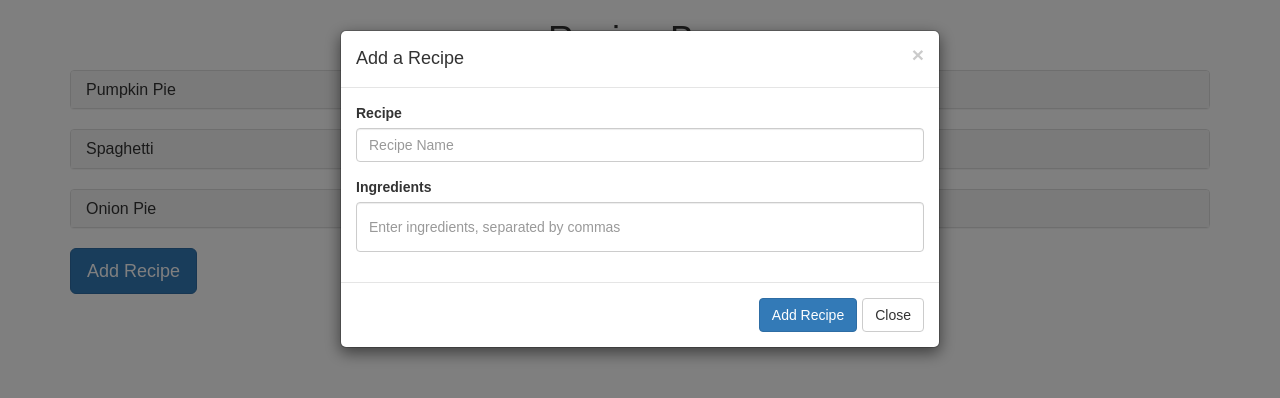
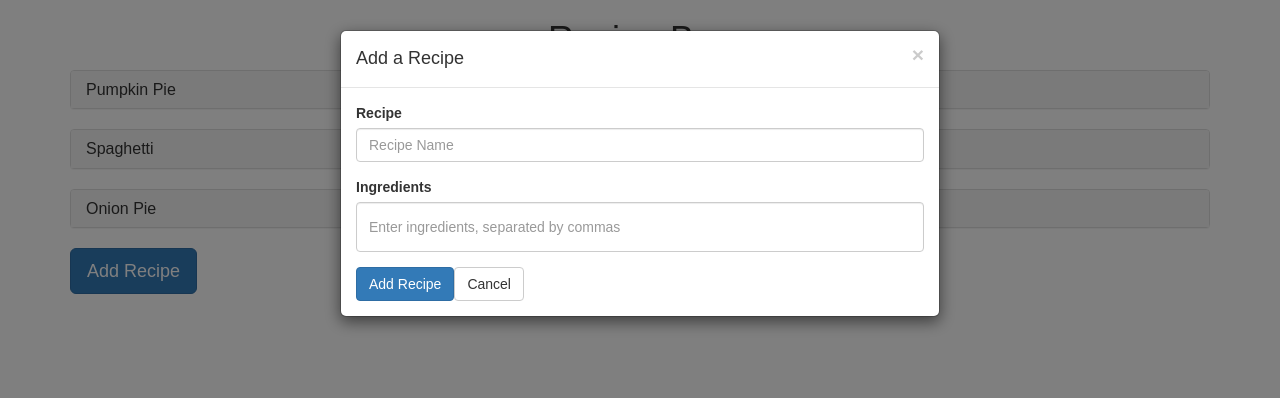
Before and after one commit to ashleydonohoe/recipe-box, a React (Create React App) app: page / in a window 1280 px wide. Both pictures are taken after a click on the button "Add Recipe". Shown: the top 398 px of the page. Built offline with nearby package versions, Linux system fonts and the light colour scheme.

Commit message:
can add recipes to array now

```diff
--- a/src/App.js
+++ b/src/App.js
@@ -4,12 +4,28 @@ import Recipes from "./Recipes";
 import AddRecipe from "./components/AddRecipe";
 
 class App extends Component {
+  constructor(props) {
+    super(props);
+
+    this.state = {
+      recipes: Recipes
+    }
+  }
+
+  addRecipe(recipe) {
+    console.log("Adding recipe");
+    const newState = this.state.recipes.concat(recipe);
+    this.setState({
+      recipes: newState
+    })
+  }
+
   render() {
     return (
       <div className="container">
         <h1 className="text-center">Recipe Box</h1>
-        <RecipeList recipes={Recipes}/>
-        <AddRecipe/>
+        <RecipeList recipes={this.state.recipes}/>
+        <AddRecipe onAdd={this.addRecipe.bind(this)}/>
       </div>
     );
   }
--- a/src/components/AddRecipe.js
+++ b/src/components/AddRecipe.js
@@ -1,6 +1,38 @@
 import React, { Component } from 'react';
 
 class AddRecipe extends Component {
+  constructor(props) {
+      super(props);
+      this.state = {
+        name: "",
+        ingredients: ""
+      }
+  }
+
+  handleNameChange(e) {
+    this.setState({
+      name: e.target.value
+    });
+  }
+
+  handleIngredientsChange(e) {
+    this.setState({
+      ingredients: e.target.value
+    })
+  }
+
+  handleSubmit(e) {
+    e.preventDefault();
+    const ingredients = this.state.ingredients.split(",");
+    const recipe = {
+      name: this.state.name,
+      ingredients: ingredients
+    };
+
+    this.props.onAdd(recipe);
+
+  }
+
   render() {
     return (
       <div>
@@ -13,20 +45,18 @@ class AddRecipe extends Component {
                 <h4 className="modal-title" id="myModalLabel">Add a Recipe</h4>
               </div>
               <div className="modal-body">
-              <form>
+              <form onSubmit={this.handleSubmit.bind(this)}>
                 <div className="form-group">
                   <label>Recipe</label>
-                  <input type="text" className="form-control" id="recipe-name" aria-describedby="recipe-name" placeholder="Recipe Name"/>
+                  <input type="text" className="form-control" id="recipe-name" aria-describedby="recipe-name" placeholder="Recipe Name" value={this.state.name} onChange={this.handleNameChange.bind(this)}/>
                 </div>
                 <div className="form-group">
                   <label>Ingredients</label>
-                  <input type="text" className="form-control ingredients-input" id="ingredients" placeholder="Enter ingredients, separated by commas"/>
+                  <input type="text" className="form-control ingredients-input" id="ingredients" placeholder="Enter ingredients, separated by commas" value={this.state.ingredients} onChange={this.handleIngredientsChange.bind(this)}/>
                 </div>
+                <button type="submit" className="btn btn-primary">Add Recipe</button>
+                <button className="btn btn-default" data-dismiss="modal">Cancel</button>
               </form>
-              </div>
-              <div className="modal-footer">
-                <button type="button" className="btn btn-primary">Add Recipe</button>
-                <button type="button" className="btn btn-default" data-dismiss="modal">Close</button>
               </div>
             </div>
           </div>
--- a/src/components/RecipeList.js
+++ b/src/components/RecipeList.js
@@ -18,13 +18,16 @@ class RecipeList extends React.Component {
 
   render() {
     const recipes = this.props.recipes;
+    console.log(recipes);
     return (
       <div>
-        {recipes.map(function(recipe, index) {
+      {this.props.recipes === null ? console.log("no recipes yet") :
+        this.props.recipes.map(function(recipe, index) {
           return (
             <RecipeItem number={index} key={index} recipe={recipe} onEdit={this.editRecipe} onDelete={this.deleteRecipe}/>
           )
-        }.bind(this))}
+        }.bind(this))
+      }
       </div>
     )
   }
```
